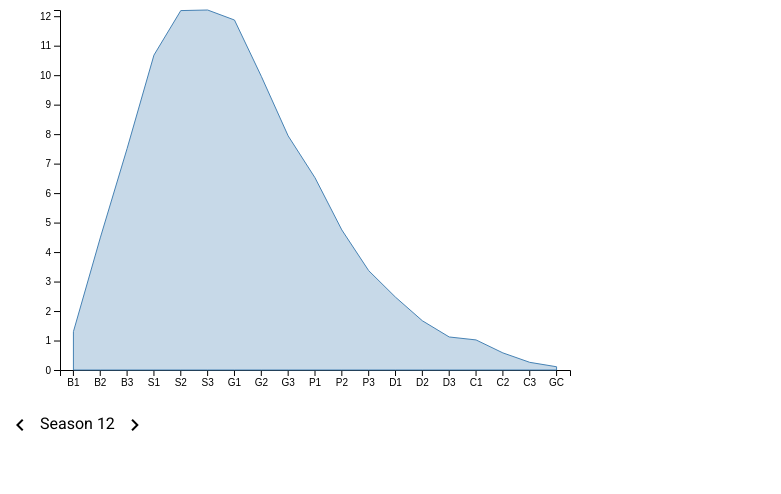
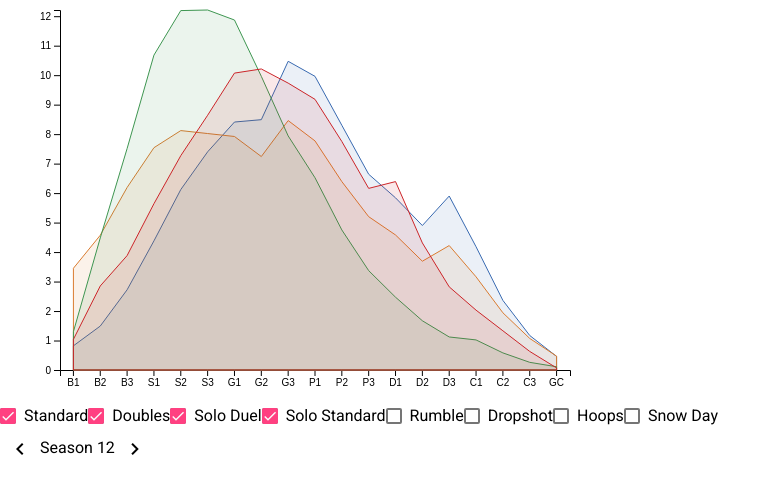
Before and after one commit to Longi94/rl-dist, an Angular app: page / in a window 1280 px wide. Shown: the top 494 px of the page, without its empty margins (0-781 px from the left). Built offline with nearby package versions, Linux system fonts and the light colour scheme.

Commit message:
interactive stuff

```diff
--- a/src/app/app.component.html
+++ b/src/app/app.component.html
@@ -1,6 +1,14 @@
 <div id="chart"></div>
+<div class="playlist-container">
+  <mat-checkbox *ngFor="let p of playlistsNames" [(ngModel)]="playlists[p].visible"
+                (ngModelChange)="update()">{{p}}</mat-checkbox>
+</div>
 <div class="season-control-container">
-  <button mat-icon-button (click)="previousSeason()"><mat-icon>chevron_left</mat-icon></button>
+  <button mat-icon-button (click)="previousSeason()">
+    <mat-icon>chevron_left</mat-icon>
+  </button>
   <span>Season {{selectedSeason}}</span>
-  <button mat-icon-button (click)="nextSeason()"><mat-icon>chevron_right</mat-icon></button>
+  <button mat-icon-button (click)="nextSeason()">
+    <mat-icon>chevron_right</mat-icon>
+  </button>
 </div>
--- a/src/app/app.component.ts
+++ b/src/app/app.component.ts
@@ -3,6 +3,16 @@ import { AppService, Distributions } from './app.service';
 import * as d3 from 'd3';
 
 const TIERS = ['B1', 'B2', 'B3', 'S1', 'S2', 'S3', 'G1', 'G2', 'G3', 'P1', 'P2', 'P3', 'D1', 'D2', 'D3', 'C1', 'C2', 'C3', 'GC'];
+
+class PlaylistPlot {
+  visible: boolean;
+  color: string;
+
+  line?: d3.line;
+  area?: d3.area;
+  lineGraph?: d3.Selection;
+  areaGraph?: d3.Selection;
+}
 
 @Component({
   selector: 'app-root',
@@ -12,6 +22,17 @@ const TIERS = ['B1', 'B2', 'B3', 'S1', 'S2', 'S3', 'G1', 'G2', 'G3', 'P1', 'P2',
 export class AppComponent implements OnInit {
 
   dists: Distributions;
+  playlists: { [p: string]: PlaylistPlot } = {
+    'Standard': {visible: true, color: '#396ab1'},
+    'Doubles': {visible: true, color: '#DA7C30'},
+    'Solo Duel': {visible: true, color: '#3E9651'},
+    'Solo Standard': {visible: true, color: '#CC2529'},
+    'Rumble': {visible: false, color: '#535154'},
+    'Dropshot': {visible: false, color: '#6B4C9A'},
+    'Hoops': {visible: false, color: '#922428'},
+    'Snow Day': {visible: false, color: '#948B3D'},
+  };
+  playlistsNames = Object.keys(this.playlists);
 
   seasonsBounds: number[];
   selectedSeason: number;
@@ -21,10 +42,6 @@ export class AppComponent implements OnInit {
   height: number;
   y: d3.scale;
   yAxis: d3.axis;
-  line: d3.line;
-  area: d3.area;
-  lineGraph: d3.Selection;
-  areaGraph: d3.Selection;
 
   constructor(private appService: AppService) {
   }
@@ -64,7 +81,7 @@ export class AppComponent implements OnInit {
       .call(d3.axisBottom(x));
 
     this.y = d3.scaleLinear()
-      .domain([0, d3.max(this.dists[this.selectedSeason]['Solo Duel'])])
+      .domain([0, this.getMax()])
       .range([this.height, 0]);
 
     this.yAxis = d3.axisLeft(this.y);
@@ -72,65 +89,97 @@ export class AppComponent implements OnInit {
       .attr('class', 'y-axis')
       .call(this.yAxis);
 
+    for (const p in this.playlists) {
+      const pp = this.playlists[p];
+
       const xCoord = (d, i) => x(TIERS[i]) + x.step() / 2;
       const yCoord = d => this.y(d);
 
-    this.area = d3.area()
+      pp.area = d3.area()
         .curve(d3.curveLinear)
         .x(xCoord)
         .y0(this.y(0))
         .y1(yCoord);
-    this.line = d3.line()
+      pp.line = d3.line()
         .x(xCoord)
         .y(yCoord);
 
-    const season = this.dists[this.selectedSeason]['Solo Duel'];
+      const season = this.dists[this.selectedSeason][p];
 
-    this.areaGraph = this.svg.append('path')
+      pp.areaGraph = this.svg.append('path')
         .datum(season)
-      .attr('fill', 'steelblue')
-      .attr('opacity', '0.3 ')
-      .attr('d', this.area);
+        .attr('fill', pp.color)
+        .attr('opacity', pp.visible ? 0.1 : 0)
+        .attr('d', pp.area);
 
-    this.lineGraph = this.svg.append('path')
+      pp.lineGraph = this.svg.append('path')
         .datum(season)
         .attr('fill', 'none')
-      .attr('stroke', 'steelblue')
+        .attr('opacity', pp.visible ? 1 : 0)
+        .attr('stroke', pp.color)
         .attr('stroke-width', 1)
-      .attr('d', this.area);
+        .attr('d', pp.area);
+    }
+  }
+
+  getMax(): number {
+    let max = 10;
+
+    for (const p in this.playlists) {
+      if (this.playlists[p].visible && this.dists[this.selectedSeason][p] != undefined) {
+        max = d3.max([max, d3.max(this.dists[this.selectedSeason][p])]);
+      }
+    }
+
+    return max;
   }
 
   previousSeason() {
     this.selectedSeason = Math.max(this.seasonsBounds[0], this.selectedSeason - 1);
-    this.update();
+    this.update(true);
   }
 
   nextSeason() {
     this.selectedSeason = Math.min(this.seasonsBounds[1], this.selectedSeason + 1);
-    this.update();
+    this.update(true);
   }
 
-  update() {
-    const season = this.dists[this.selectedSeason]['Solo Duel'];
-
-    this.y.domain([0, d3.max(season)])
+  update(changeValues: boolean = false) {
+    this.y.domain([0, this.getMax()])
       .range([this.height, 0]);
 
+    const d = changeValues ? 1000 : 250;
+
     this.svg.selectAll('.y-axis').transition()
-      .duration(1000)
+      .duration(d)
       .call(this.yAxis);
 
-    this.areaGraph
-      .datum(season)
-      .transition()
-      .duration(1000)
-      .attr('d', this.area);
+    for (const p in this.playlists) {
+      const pp = this.playlists[p];
 
-    this.lineGraph
-      .datum(season)
-      .transition()
-      .duration(1000)
-      .attr('d', this.line);
+      const season = this.dists[this.selectedSeason][p];
+
+      let line = pp.lineGraph;
+      let area = pp.areaGraph;
+
+      if (changeValues && season != undefined) {
+        line = line.datum(season);
+        area = area.datum(season);
+      }
+
+      const lineOpacity = season != undefined && pp.visible ? 1 : 0;
+      const areaOpacity = season != undefined && pp.visible ? 0.1 : 0;
+
+      line.transition()
+        .duration(d)
+        .attr('opacity', lineOpacity)
+        .attr('d', pp.line);
+
+      area.transition()
+        .duration(d)
+        .attr('opacity', areaOpacity)
+        .attr('d', pp.area);
+    }
   }
 
 }
--- a/src/app/app.module.ts
+++ b/src/app/app.module.ts
@@ -7,6 +7,8 @@ import { BrowserAnimationsModule } from '@angular/platform-browser/animations';
 import { FormsModule } from '@angular/forms';
 import { MatButtonModule } from '@angular/material/button';
 import { MatIconModule } from '@angular/material/icon';
+import { MatCheckboxModule } from '@angular/material/checkbox';
+import { MatInputModule } from '@angular/material/input';
 
 @NgModule({
   declarations: [
@@ -18,7 +20,9 @@ import { MatIconModule } from '@angular/material/icon';
     FormsModule,
     BrowserAnimationsModule,
     MatButtonModule,
-    MatIconModule
+    MatCheckboxModule,
+    MatIconModule,
+    MatInputModule
   ],
   providers: [],
   bootstrap: [AppComponent]
```
Also changed, not shown: 1 other file (tests, documents, lock files or other folders). Lines whose indentation alone changed are shown as unchanged.
